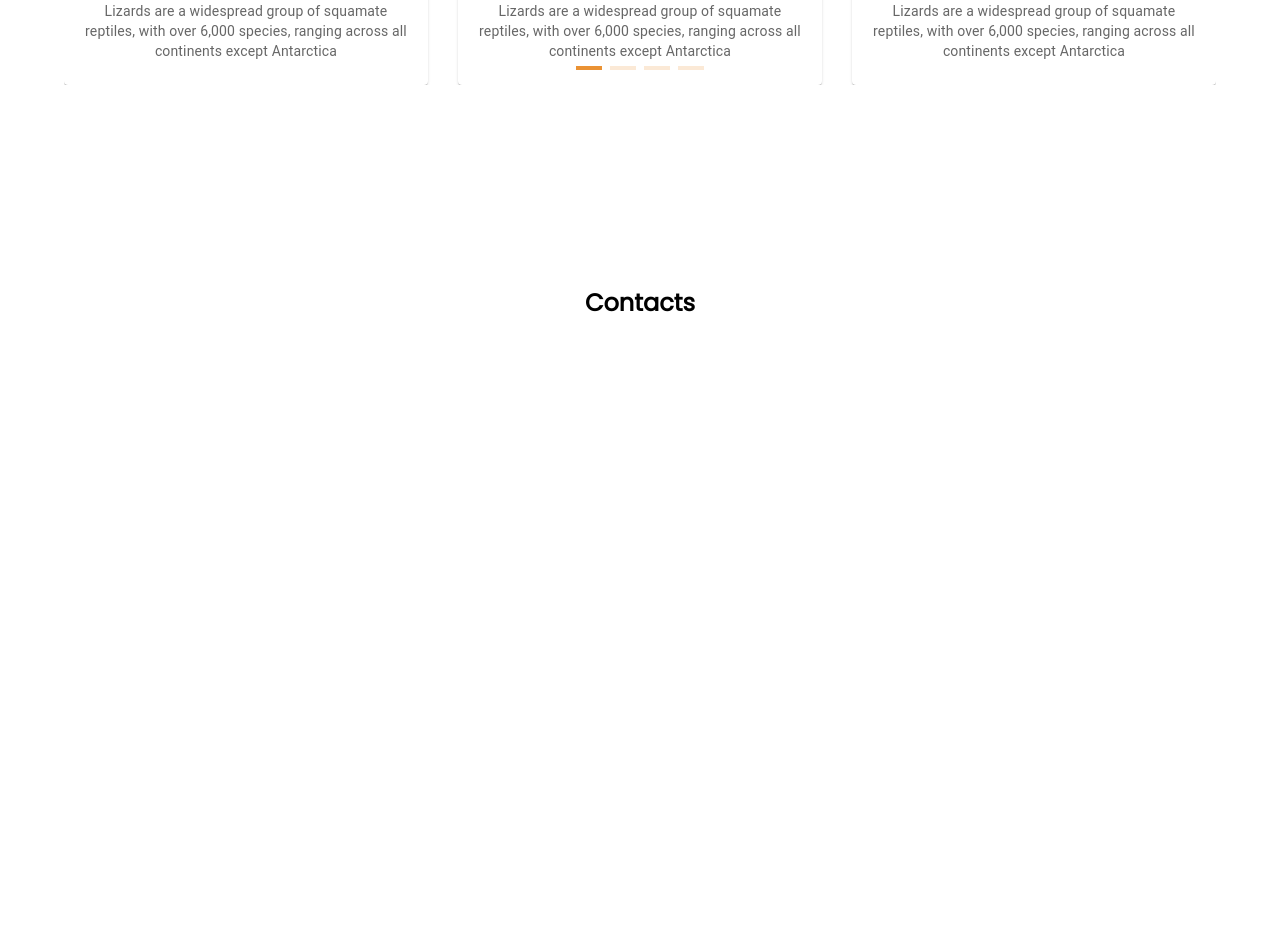
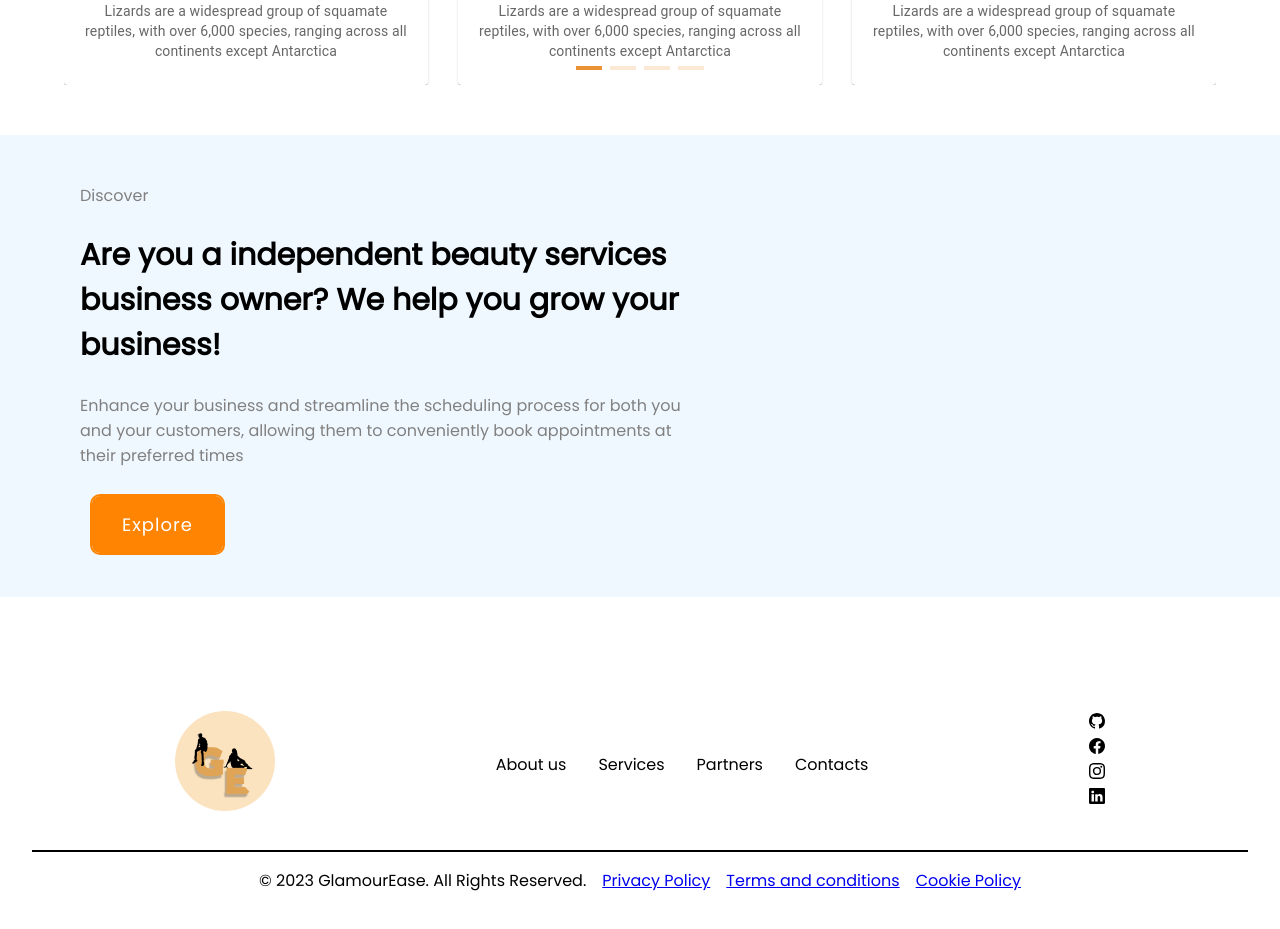
Before and after one commit to domingodominic/Beauty-Appointment, a React (Create React App) app in the folder frontend/: page / in a window 1280 px wide. Shown: the part 1800-2729 px from the top of the page. Built offline with nearby package versions, Linux system fonts and the light colour scheme.

Commit message:
#commit added files

```diff
--- a/frontend/src/App.css
+++ b/frontend/src/App.css
@@ -19,29 +19,6 @@ body::-webkit-scrollbar {
   display: none;
 }
 
-.App-header {
-  background-color: #282c34;
-  min-height: 100vh;
-  display: flex;
-  flex-direction: column;
-  align-items: center;
-  justify-content: center;
-  font-size: calc(10px + 2vmin);
-  color: white;
-}
-
-.App-link {
-  color: #61dafb;
-}
-
-@keyframes App-logo-spin {
-  from {
-    transform: rotate(0deg);
-  }
-  to {
-    transform: rotate(360deg);
-  }
-}
 /* CSS styles for the table */
 .table {
   width: 90%;
--- a/frontend/src/App.js
+++ b/frontend/src/App.js
@@ -1,4 +1,3 @@
-import logo from "./logo.svg";
 import { Route, Routes } from "react-router-dom";
 import UpdateCustomer from "./components/UpdateCustomer";
 import DeleteCustomer from "./components/DeleteCustomer";
--- a/frontend/src/components/Welcome.js
+++ b/frontend/src/components/Welcome.js
@@ -1,4 +1,4 @@
-import logo from "../images/logo1.png";
+import logo from "../images/logo.png";
 import hairService from "../images/hair.jpg";
 import nailService from "../images/nails.jpg";
 import "../scss/style.css";
@@ -7,7 +7,13 @@ import CardContent from "@mui/material/CardContent";
 import CardMedia from "@mui/material/CardMedia";
 import Typography from "@mui/material/Typography";
 import image from "../images/img.png";
-import { BsChevronRight } from "react-icons/bs";
+import {
+  BsChevronRight,
+  BsGithub,
+  BsFacebook,
+  BsLinkedin,
+  BsInstagram,
+} from "react-icons/bs";
 import { useNavigate } from "react-router-dom";
 import "swiper/css";
 import React, { useRef, useState } from "react";
@@ -51,7 +57,9 @@ function Welcome() {
               empower independent beauty service providers to thrive and expand
               their businesses
             </p>
-            <button onClick={() => navigate("/login")}> Get Started</button>
+            <button className="fadeout--btn" onClick={() => navigate("/login")}>
+              Get Started
+            </button>
           </div>
           <div className="img">
             <img src={image} />
@@ -74,8 +82,8 @@ function Welcome() {
               ready to help you look and feel at your best.
             </p>
             <div className="btns">
-              <button>Learn More</button>{" "}
-              <button>
+              <button className="fadeout--btn">Learn More</button>
+              <button className="fadein--btn">
                 Sign Up <BsChevronRight style={{ fontWeight: "bold" }} />
               </button>
             </div>
@@ -112,7 +120,6 @@ function Welcome() {
           className="mySwiper"
         >
           <SwiperSlide>
-            {" "}
             <Card sx={{ maxWidth: 500 }}>
               <CardMedia
                 sx={{ height: 140 }}
@@ -253,8 +260,83 @@ function Welcome() {
           </SwiperSlide>
         </Swiper>
       </section>
-      <section style={{ height: "100vh", marginTop: "200px" }}>
-        <h1>Contacts</h1>
+      <section className="other--section">
+        <div className="other--content">
+          <p>Discover</p>
+          <h1>
+            Are you a independent beauty services business owner? We help you
+            grow your business!
+          </h1>
+          <p>
+            Enhance your business and streamline the scheduling process for both
+            you and your customers, allowing them to conveniently book
+            appointments at their preferred times
+          </p>
+          <div className="btns">
+            <button className="explore--btn fadein--btn">Explore</button>
+          </div>
+        </div>
+      </section>
+      <section className="contact">
+        <div className="contact--container">
+          <div className="contact--logo">
+            <img src={logo} />
+          </div>
+          <ul className="contact-nav-list">
+            <li>
+              <a href="#about">About us</a>
+            </li>
+            <li>
+              <a href="#">Services</a>
+            </li>
+
+            <li>
+              <a href="#">Partners</a>
+            </li>
+            <li>
+              <a href="#">Contacts</a>
+            </li>
+          </ul>
+          <ul className="contact-socmed-list">
+            <li>
+              <a href="#">
+                <BsGithub />
+              </a>
+            </li>
+            <li>
+              <a href="#">
+                <BsFacebook />{" "}
+              </a>
+            </li>
+
+            <li>
+              <a href="#">
+                <BsInstagram />
+              </a>
+            </li>
+            <li>
+              <a href="#">
+                <BsLinkedin />
+              </a>
+            </li>
+          </ul>
+        </div>
+        <div>
+          <div
+            style={{
+              display: "flex",
+              flexWrap: "wrap",
+              justifyContent: "center",
+              alignItems: "center",
+              gap: "1rem",
+            }}
+          >
+            <p>&copy; 2023 GlamourEase. All Rights Reserved.</p>
+            <a href="#">Privacy Policy</a>
+            <a href="#"> Terms and conditions</a>
+            <a href="#"> Cookie Policy</a>
+          </div>
+        </div>
       </section>
     </div>
   );
--- a/frontend/src/index.css
+++ /dev/null
@@ -1,13 +0,0 @@
-body {
-  margin: 0;
-  font-family: -apple-system, BlinkMacSystemFont, 'Segoe UI', 'Roboto', 'Oxygen',
-    'Ubuntu', 'Cantarell', 'Fira Sans', 'Droid Sans', 'Helvetica Neue',
-    sans-serif;
-  -webkit-font-smoothing: antialiased;
-  -moz-osx-font-smoothing: grayscale;
-}
-
-code {
-  font-family: source-code-pro, Menlo, Monaco, Consolas, 'Courier New',
-    monospace;
-}
--- a/frontend/src/index.js
+++ b/frontend/src/index.js
@@ -1,6 +1,5 @@
 import React from "react";
 import ReactDOM from "react-dom/client";
-import "./index.css";
 import App from "./App";
 import reportWebVitals from "./reportWebVitals";
 import { BrowserRouter } from "react-router-dom";
--- /dev/null
+++ b/frontend/src/scss/_contacts.scss
@@ -0,0 +1,45 @@
+.contact {
+  padding: 2rem;
+}
+
+.contact--container {
+  display: flex;
+  flex-wrap: wrap;
+  padding: 2rem;
+  justify-content: space-around;
+  border-bottom: 2px solid black;
+
+  .contact--logo {
+    img {
+      width: 100px;
+      height: 100px;
+    }
+  }
+
+  .contact-nav-list {
+    display: flex;
+    align-items: center;
+    gap: 2rem;
+    margin: 0 !important;
+    padding: 0;
+    li {
+      list-style: none;
+      margin: 0;
+      padding: 0;
+
+      a {
+        text-decoration: none;
+        color: black;
+      }
+    }
+  }
+
+  .contact-socmed-list {
+    padding: 0;
+    margin: 0;
+    list-style: none;
+    a {
+      color: black;
+    }
+  }
+}
--- /dev/null
+++ b/frontend/src/scss/_otherSection.scss
@@ -0,0 +1,41 @@
+.other--section {
+  background-color: aliceblue;
+  text-align: start;
+  padding: 2rem;
+  margin: 50px 0px;
+  .other--content {
+    padding-left: 3rem;
+    width: 50%;
+    h1 {
+      font-size: 30px;
+    }
+    p {
+      color: gray;
+    }
+  }
+}
+.fadein--btn {
+  position: relative;
+  display: inline-block;
+  margin: 10px;
+  padding: 15px 30px;
+  text-align: center;
+  font-size: 18px;
+  letter-spacing: 1px;
+  text-decoration: none;
+  color: $color_4;
+  z-index: 2;
+  background: transparent;
+  cursor: pointer;
+  transition: ease-out 0.5s;
+  border: 2px solid #fe8401;
+  border-radius: 10px;
+  box-shadow: inset 0 -100px 0 0 #fe8401;
+  &:hover {
+    color: $color_3;
+    box-shadow: inset 0 0 0 0 #fe8401;
+  }
+  &:active {
+    transform: scale(0.9);
+  }
+}
--- a/frontend/src/scss/_welcomepage.scss
+++ b/frontend/src/scss/_welcomepage.scss
@@ -136,7 +136,7 @@ li {
     font-family: $font-family_3 !important;
   }
 }
-button {
+.fadeout--btn {
   position: relative;
   display: inline-block;
   margin: 10px;
--- a/frontend/src/scss/style.css
+++ b/frontend/src/scss/style.css
@@ -125,7 +125,7 @@ li a:hover::after {
   font-family: boldest !important;
 }
 
-button {
+.fadeout--btn {
   position: relative;
   display: inline-block;
   margin: 10px;
@@ -143,11 +143,11 @@ button {
   border-radius: 10px;
   box-shadow: inset 0 0 0 0 #fe8401;
 }
-button:hover {
+.fadeout--btn:hover {
   color: white;
   box-shadow: inset 0 -100px 0 0 #fe8401;
 }
-button:active {
+.fadeout--btn:active {
   transform: scale(0.9);
 }
 
@@ -216,4 +216,87 @@ button:active {
   height: 4px !important;
   border-radius: 0px !important;
   background: #ea9234 !important;
+}
+
+.contact {
+  padding: 2rem;
+}
+
+.contact--container {
+  display: flex;
+  flex-wrap: wrap;
+  padding: 2rem;
+  justify-content: space-around;
+  border-bottom: 2px solid black;
+}
+.contact--container .contact--logo img {
+  width: 100px;
+  height: 100px;
+}
+.contact--container .contact-nav-list {
+  display: flex;
+  align-items: center;
+  gap: 2rem;
+  margin: 0 !important;
+  padding: 0;
+}
+.contact--container .contact-nav-list li {
+  list-style: none;
+  margin: 0;
+  padding: 0;
+}
+.contact--container .contact-nav-list li a {
+  text-decoration: none;
+  color: black;
+}
+.contact--container .contact-socmed-list {
+  padding: 0;
+  margin: 0;
+  list-style: none;
+}
+.contact--container .contact-socmed-list a {
+  color: black;
+}
+
+.other--section {
+  background-color: aliceblue;
+  text-align: start;
+  padding: 2rem;
+  margin: 50px 0px;
+}
+.other--section .other--content {
+  padding-left: 3rem;
+  width: 50%;
+}
+.other--section .other--content h1 {
+  font-size: 30px;
+}
+.other--section .other--content p {
+  color: gray;
+}
+
+.fadein--btn {
+  position: relative;
+  display: inline-block;
+  margin: 10px;
+  padding: 15px 30px;
+  text-align: center;
+  font-size: 18px;
+  letter-spacing: 1px;
+  text-decoration: none;
+  color: white;
+  z-index: 2;
+  background: transparent;
+  cursor: pointer;
+  transition: ease-out 0.5s;
+  border: 2px solid #fe8401;
+  border-radius: 10px;
+  box-shadow: inset 0 -100px 0 0 #fe8401;
+}
+.fadein--btn:hover {
+  color: #fe8401;
+  box-shadow: inset 0 0 0 0 #fe8401;
+}
+.fadein--btn:active {
+  transform: scale(0.9);
 }/*# sourceMappingURL=style.css.map */
--- a/frontend/src/scss/style.scss
+++ b/frontend/src/scss/style.scss
@@ -1,2 +1,4 @@
 @import "_welcomepage.scss";
 @import "_aboutus.scss";
+@import "_contacts.scss";
+@import "_otherSection.scss";
```
Also changed, not shown: frontend/src/logo.svg (deleted), 1 other file (tests, documents, lock files or other folders).
